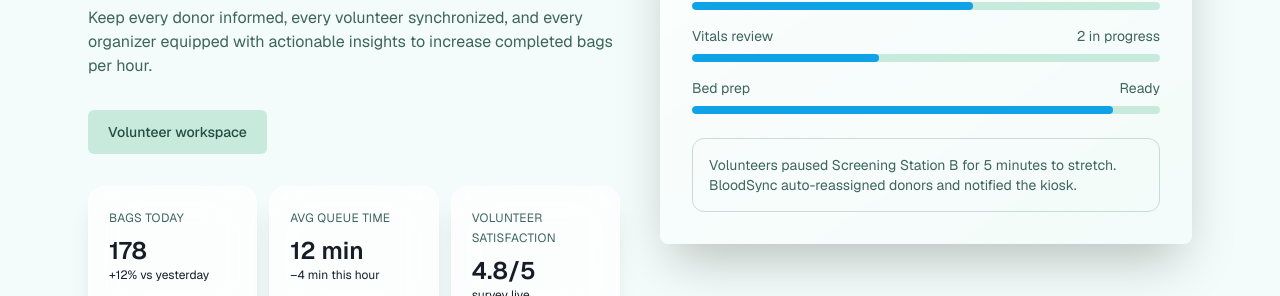
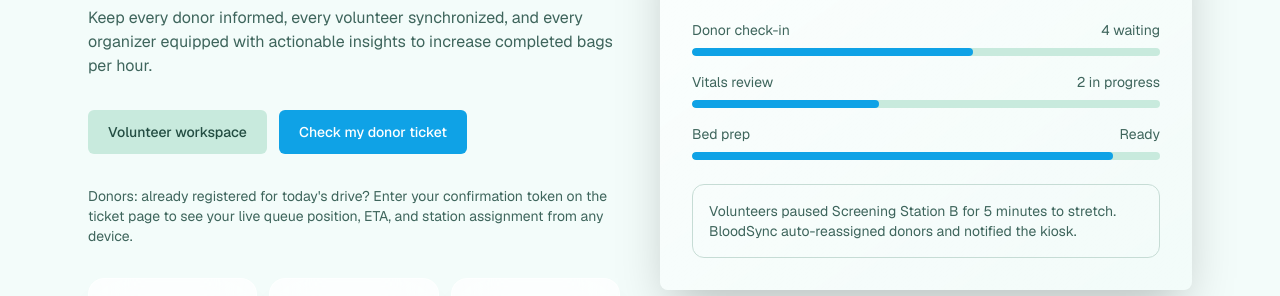
Before and after one commit to zildjianvitoo/bloodsync, a Next.js app: page / in a window 1280 px wide. Shown: the part 278-574 px from the top of the page. Built offline with nearby package versions, Linux system fonts and the light colour scheme; no server answers.

Commit message:
feat: surface donor ticket entry points

```diff
--- a/app/page.tsx
+++ b/app/page.tsx
@@ -60,7 +60,14 @@ export default async function Home() {
               <Button asChild size="lg" variant="secondary">
                 <Link href="/volunteer">Volunteer workspace</Link>
               </Button>
+              <Button asChild size="lg">
+                <Link href="/ticket">Check my donor ticket</Link>
+              </Button>
             </div>
+            <p className="max-w-xl text-sm text-muted-foreground">
+              Donors: already registered for today&apos;s drive? Enter your confirmation token on the ticket page to see
+              your live queue position, ETA, and station assignment from any device.
+            </p>
             <div className="grid gap-3 sm:grid-cols-3">
               {highlights.map((item) => (
                 <GlassCard key={item.label} className="p-5">
--- a/components/navigation/top-nav.tsx
+++ b/components/navigation/top-nav.tsx
@@ -6,12 +6,16 @@ import { useTransition } from "react";
 import { Button } from "@/components/ui/button";
 import { cn } from "@/lib/utils";
 
+const sharedLinks = [{ href: "/ticket", label: "Ticket lookup" }];
+
 const adminLinks = [
   { href: "/admin", label: "Overview" },
+  ...sharedLinks,
 ];
 
 const volunteerLinks = [
   { href: "/volunteer", label: "Stations" },
+  ...sharedLinks,
 ];
 
 export function TopNav({ role }: { role: "admin" | "volunteer" }) {
```
